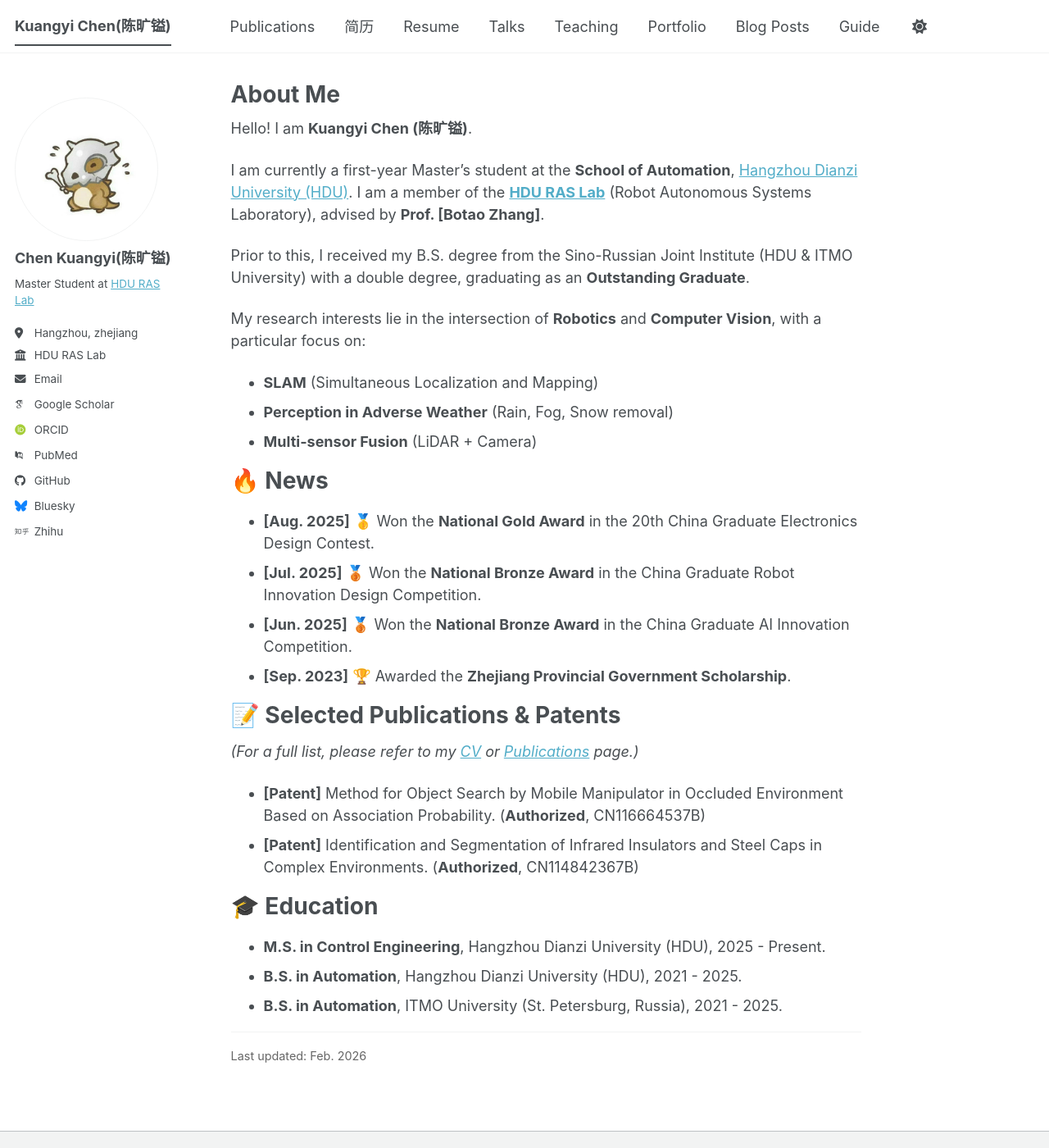
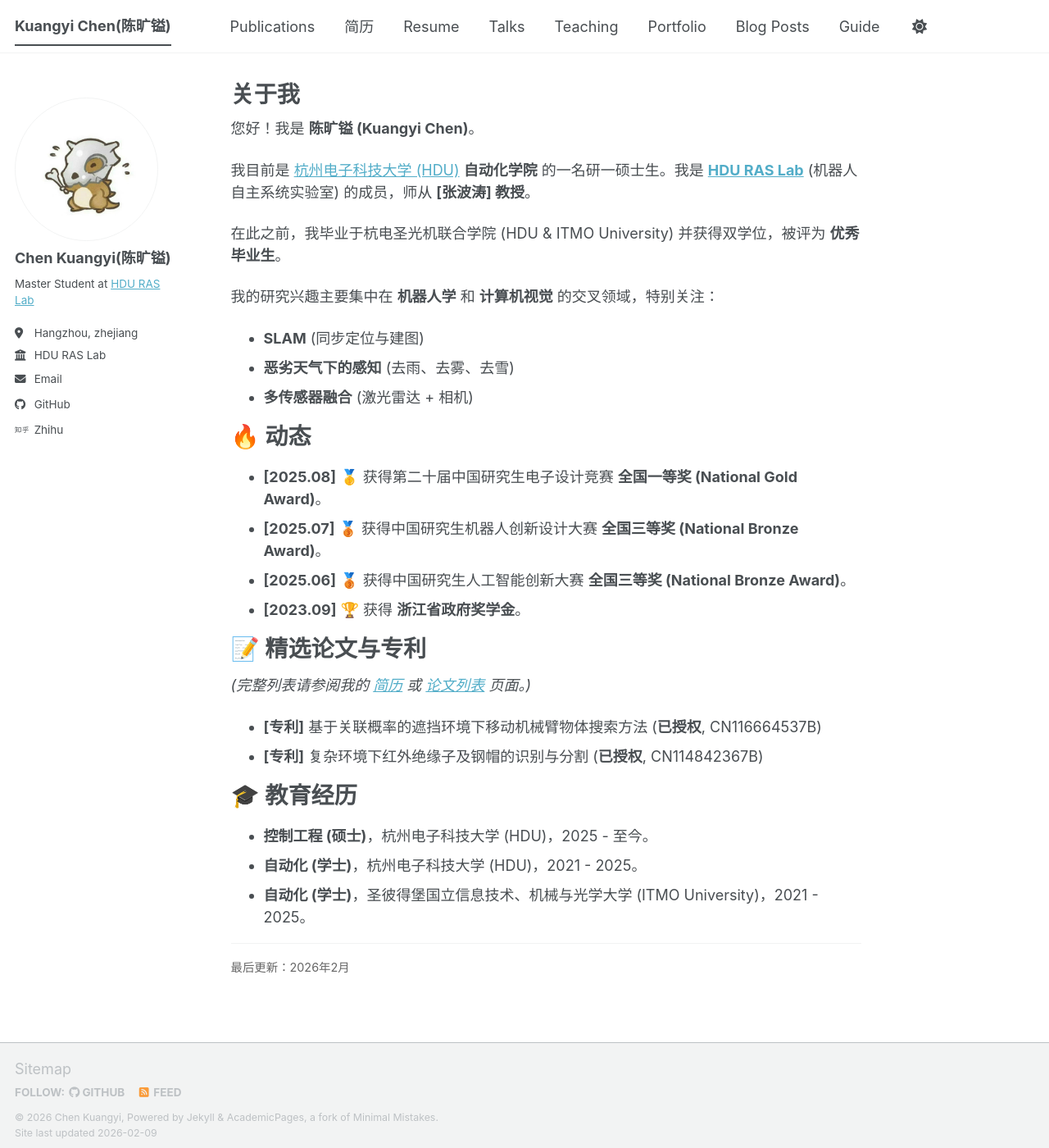
Before and after one commit to ckyFi9zero/ckyFi9zero.github.io, a Jekyll site: the page built from _pages/about.md, in a window 1280 px wide and 1400 px high. Shown: the whole window at 82% size. Built offline with Jekyll 4.4.1, drawn with Linux system fonts in a browser that asks for light colours; some web fonts are replaced; a script bundle is joined from its source files by our own code; library files that are not in the unit come from our copies.

Commit message:
补充了导师信息并优化了aboutme

```diff
--- a/_config.yml
+++ b/_config.yml
@@ -35,13 +35,12 @@
   # Academic websites
   academia         : # URL
   arxiv            : # URL - Update with the correct link to your profile
-  googlescholar    : "https://scholar.google.com/citations?user=PS_CX0AAAAAJ"
+  googlescholar    : # URL
   inspire-hep      : # URL
   impactstory      : # URL
-  orcid            : "https://orcid.org/yourorcidurl"
-  semantic         : # URL
+  orcid            : # URL
   ssrn             : # URL
-  pubmed           : "https://www.ncbi.nlm.nih.gov/pubmed/?term=john+snow"
+  pubmed           : # URL
   researchgate     : # URL
   scopus           : # URL
   zotero           : # URL
@@ -57,7 +56,7 @@
 
   # Social media
   artstation       : # Username
-  bluesky          : "bsky.app" # Replace this with you Bluesky username
+  bluesky          : # Username # Replace this with you Bluesky username
   facebook         : # Username
   flickr           : # Username
   foursquare       : # Username
--- a/_pages/about.md
+++ b/_pages/about.md
@@ -1,6 +1,6 @@
 ---
 permalink: /
-title: "About Me"
+title: "关于我"
 excerpt: "About me"
 author_profile: true
 redirect_from:
@@ -8,38 +8,38 @@
   - /about.html
 ---
 
-Hello! I am **Kuangyi Chen (陈旷镒)**.
+您好！我是 **陈旷镒 (Kuangyi Chen)**。
 
-I am currently a first-year Master's student at the **School of Automation**, [Hangzhou Dianzi University (HDU)](https://www.hdu.edu.cn/). I am a member of the **[HDU RAS Lab](https://hdu-raslab.github.io/)** (Robot Autonomous Systems Laboratory), advised by **Prof. [Botao Zhang]**.
+我目前是 [杭州电子科技大学 (HDU)](https://www.hdu.edu.cn/) **自动化学院** 的一名研一硕士生。我是 **[HDU RAS Lab](https://hdu-raslab.github.io/)** (机器人自主系统实验室) 的成员，师从 **[张波涛] 教授**。
 
-Prior to this, I received my B.S. degree from the Sino-Russian Joint Institute (HDU & ITMO University) with a double degree, graduating as an **Outstanding Graduate**.
+在此之前，我毕业于杭电圣光机联合学院 (HDU & ITMO University) 并获得双学位，被评为 **优秀毕业生**。
 
-My research interests lie in the intersection of **Robotics** and **Computer Vision**, with a particular focus on:
-* **SLAM** (Simultaneous Localization and Mapping)
-* **Perception in Adverse Weather** (Rain, Fog, Snow removal)
-* **Multi-sensor Fusion** (LiDAR + Camera)
+我的研究兴趣主要集中在 **机器人学** 和 **计算机视觉** 的交叉领域，特别关注：
+* **SLAM** (同步定位与建图)
+* **恶劣天气下的感知** (去雨、去雾、去雪)
+* **多传感器融合** (激光雷达 + 相机)
 
-🔥 News
+🔥 动态
 ======
-* **[Aug. 2025]** 🥇 Won the **National Gold Award** in the 20th China Graduate Electronics Design Contest.
-* **[Jul. 2025]** 🥉 Won the **National Bronze Award** in the China Graduate Robot Innovation Design Competition.
-* **[Jun. 2025]** 🥉 Won the **National Bronze Award** in the China Graduate AI Innovation Competition.
-* **[Sep. 2023]** 🏆 Awarded the **Zhejiang Provincial Government Scholarship**.
+* **[2025.08]** 🥇 获得第二十届中国研究生电子设计竞赛 **全国一等奖 (National Gold Award)**。
+* **[2025.07]** 🥉 获得中国研究生机器人创新设计大赛 **全国三等奖 (National Bronze Award)**。
+* **[2025.06]** 🥉 获得中国研究生人工智能创新大赛 **全国三等奖 (National Bronze Award)**。
+* **[2023.09]** 🏆 获得 **浙江省政府奖学金**。
 
-📝 Selected Publications & Patents
+📝 精选论文与专利
 ======
-*(For a full list, please refer to my [CV](/cv-cn/) or [Publications](/publications/) page.)*
+*(完整列表请参阅我的 [简历](/resume-zh/) 或 [论文列表](/publications/) 页面。)*
 
-* **[Patent]** Method for Object Search by Mobile Manipulator in Occluded Environment Based on Association Probability. (**Authorized**, CN116664537B)
-* **[Patent]** Identification and Segmentation of Infrared Insulators and Steel Caps in Complex Environments. (**Authorized**, CN114842367B)
+* **[专利]** 基于关联概率的遮挡环境下移动机械臂物体搜索方法 (**已授权**, CN116664537B)
+* **[专利]** 复杂环境下红外绝缘子及钢帽的识别与分割 (**已授权**, CN114842367B)
 
-🎓 Education
+🎓 教育经历
 ======
-* **M.S. in Control Engineering**, Hangzhou Dianzi University (HDU), 2025 - Present.
-* **B.S. in Automation**, Hangzhou Dianzi University (HDU), 2021 - 2025.
-* **B.S. in Automation**, ITMO University (St. Petersburg, Russia), 2021 - 2025.
+* **控制工程 (硕士)**，杭州电子科技大学 (HDU)，2025 - 至今。
+* **自动化 (学士)**，杭州电子科技大学 (HDU)，2021 - 2025。
+* **自动化 (学士)**，圣彼得堡国立信息技术、机械与光学大学 (ITMO University)，2021 - 2025。
 
 ---
 <div style="font-size: 0.8em; color: #666;">
-  Last updated: Feb. 2026
+  最后更新：2026年2月
 </div>
```
Also changed, not shown: _pages/resume-zh.md (+4 -4 lines).
